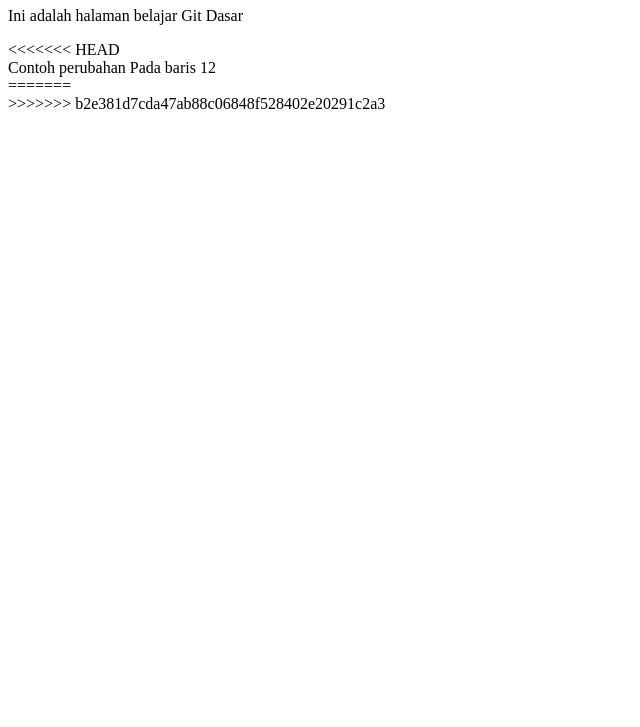
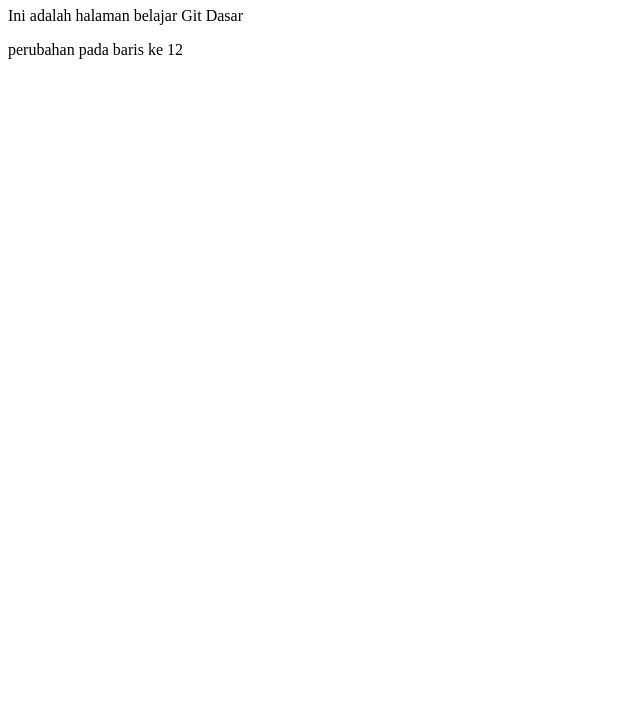
Before and after one commit to NotesProject-IO/ProjectLearning, a plain HTML site: page Home.html in a window 1280 px wide. Shown: the part 73-800 px from the top of the page, without its empty margins (0-640 px from the left). Drawn offline with Linux system fonts and the light colour scheme.

Commit message:
Fixing Problem Baris Ke 12

```diff
--- a/Home.html
+++ b/Home.html
@@ -8,11 +8,9 @@
 <body>
     <h1>Learning Git Dasar</h1>
 
-    <p>Ini adalah halaman belajar Git Dasar</p>
-<<<<<<< HEAD
-     <div>Contoh perubahan Pada baris 12</div>
-=======
-    <form action=""></form>
->>>>>>> b2e381d7cda47ab88c06848f528402e20291c2a3
+ <p>Ini adalah halaman belajar Git Dasar</p>
+<div>perubahan pada baris ke 12</div>
+
+
 </body>
 </html>
```
